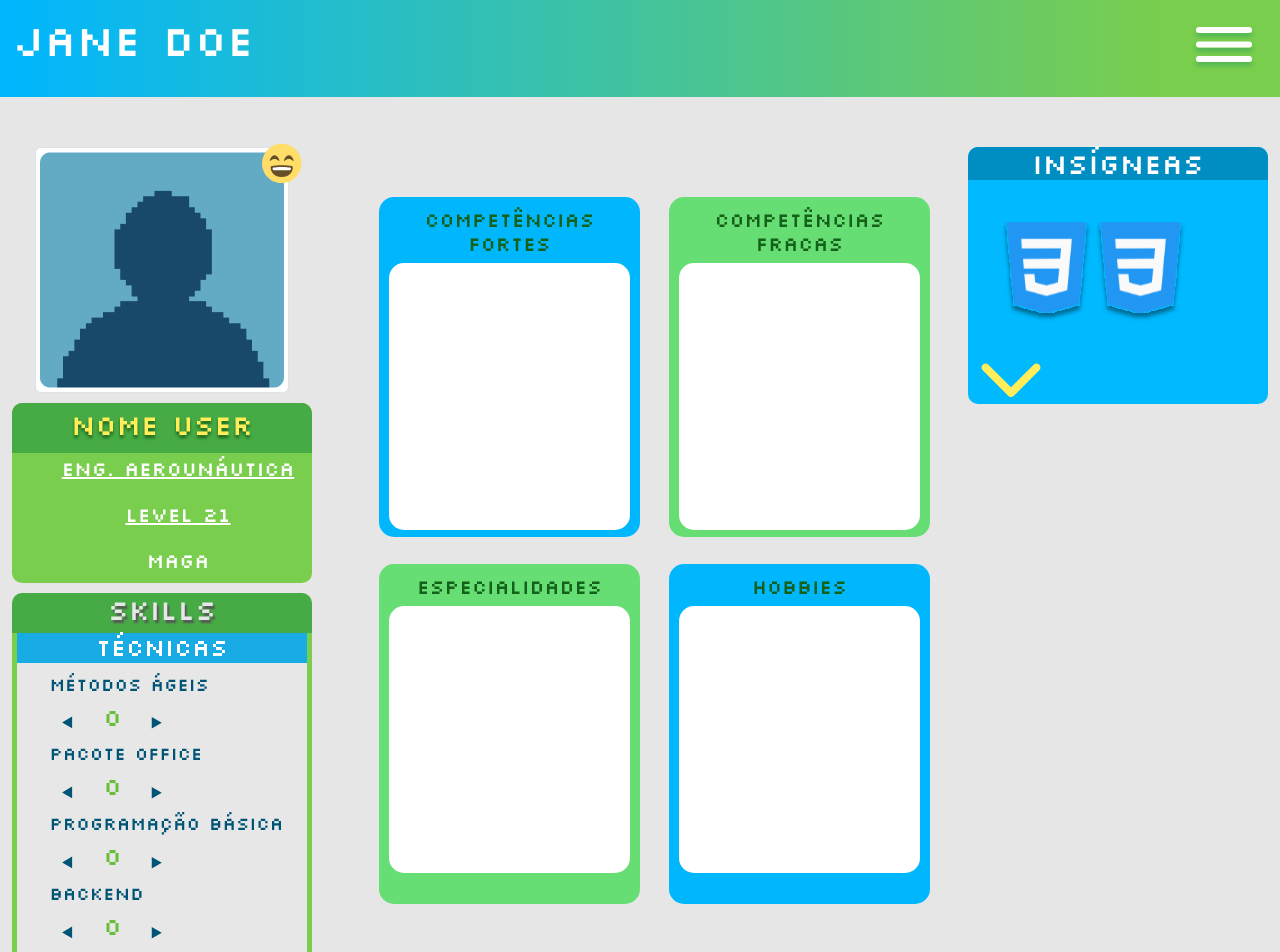
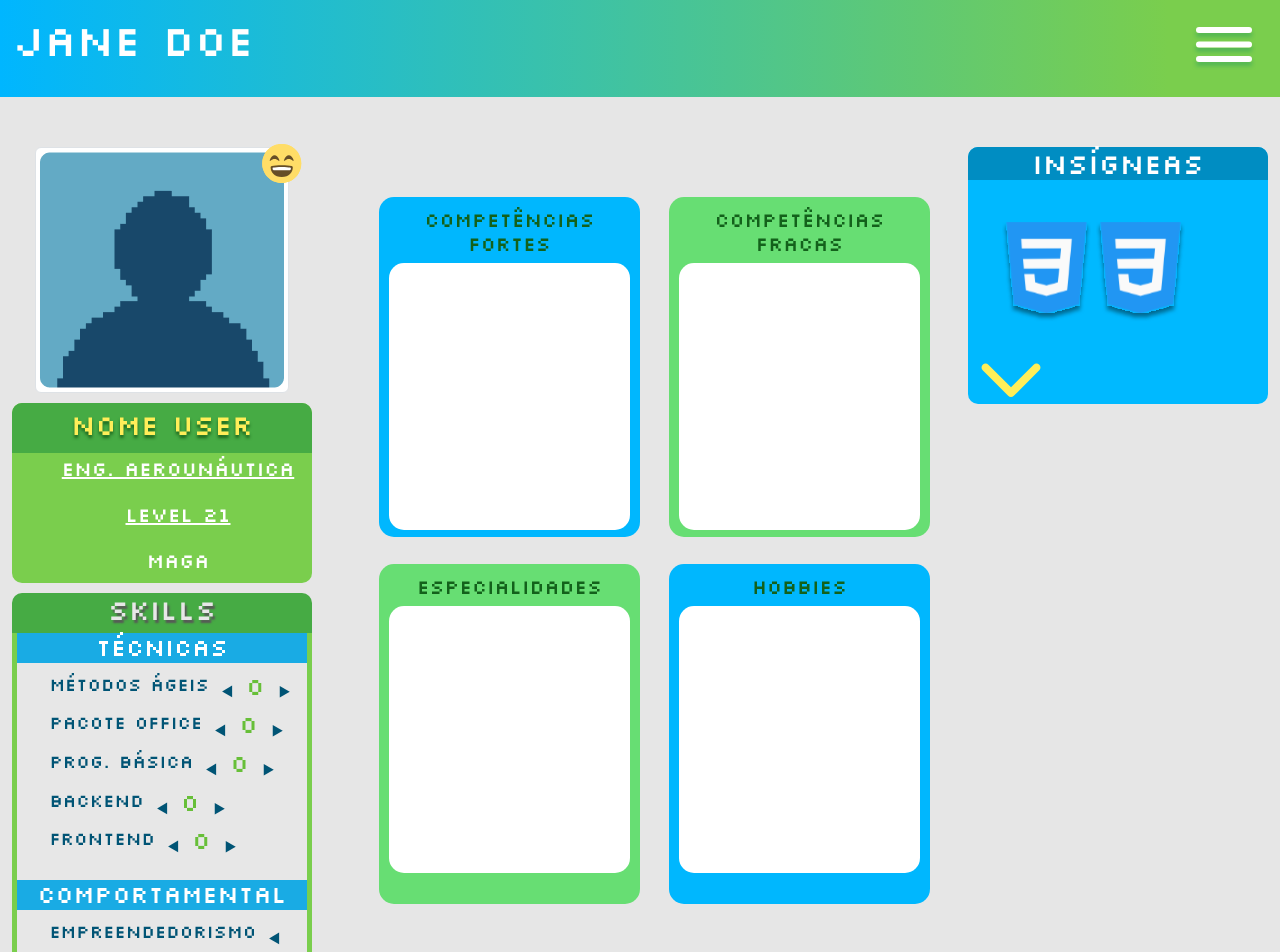
Before and after one commit to kamiszzz/projeto-levelup-principal, an Angular app: page / in a window 1280 px wide. Shown: the top 952 px of the page. Built offline with nearby package versions, Linux system fonts and the light colour scheme.

Commit message:
commit skills

```diff
--- a/src/app/componentes/main/perfil/perfil.component.css
+++ b/src/app/componentes/main/perfil/perfil.component.css
@@ -115,6 +115,10 @@
     color: #FFFFFF;
 }
 
+.div-skills {
+    display: flex;
+}
+
 .font-skills {
     font-size: 18px;
     color: #005475;
@@ -126,11 +130,7 @@
     height: 30px;
     background: none;
     border: 0;
-    margin: 0 1rem;
     color: #67BF38;
-    text-align: center;
     font-size: 1.5em;
-    display: inline-flex;
-    align-items: center;
-    padding-top: 8px;
+
 }
--- a/src/app/componentes/main/perfil/perfil.component.html
+++ b/src/app/componentes/main/perfil/perfil.component.html
@@ -134,7 +134,7 @@
             <div>
                 <ul>
                     <li>
-                        <div>
+                        <div class="div-skills">
                             <label class="ff-silkscreen font-skills" for="">Métodos Ágeis</label>
                             <div>
                                 <button class="btn" data-controle="-">
@@ -149,7 +149,7 @@
                         </div>
                     </li>
                     <li>
-                        <div>
+                        <div class="div-skills">
                             <label class="ff-silkscreen font-skills" for="">Pacote Office</label>
                             <div>
                                 <button class="btn" data-controle="-">
@@ -164,8 +164,8 @@
                         </div>
                     </li>
                     <li>
-                        <div>
-                            <label class="ff-silkscreen font-skills" for="">Programação Básica</label>
+                        <div class="div-skills">
+                            <label class="ff-silkscreen font-skills" for="">Prog. Básica</label>
                             <div>
                                 <button class="btn" data-controle="-">
                                     <img src="../../../../assets/imagem/seta esquerda.svg">
@@ -179,7 +179,7 @@
                         </div>
                     </li>
                     <li>
-                        <div>
+                        <div class="div-skills">
                             <label class="ff-silkscreen font-skills" for="">Backend</label>
                             <div>
                                 <button class="btn" data-controle="-">
@@ -194,7 +194,7 @@
                         </div>
                     </li>
                     <li>
-                        <div>
+                        <div class="div-skills">
                             <label class="ff-silkscreen font-skills" for="">Frontend</label>
                             <div>
                                 <button class="btn" data-controle="-">
@@ -216,7 +216,7 @@
             <div>
                 <ul>
                     <li>
-                        <div>
+                        <div class="div-skills">
                             <label class="ff-silkscreen font-skills" for="">Empreendedorismo</label>
                             <div>
                                 <button class="btn" data-controle="-">
```
